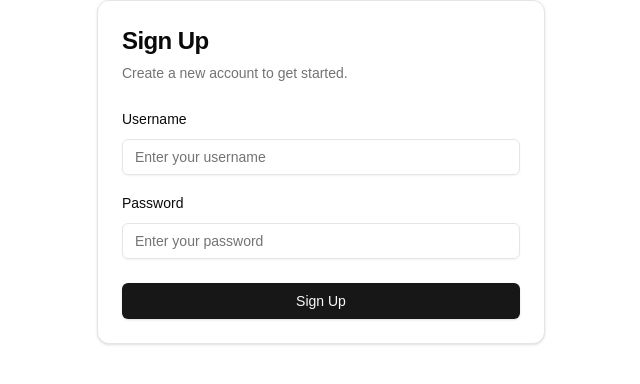
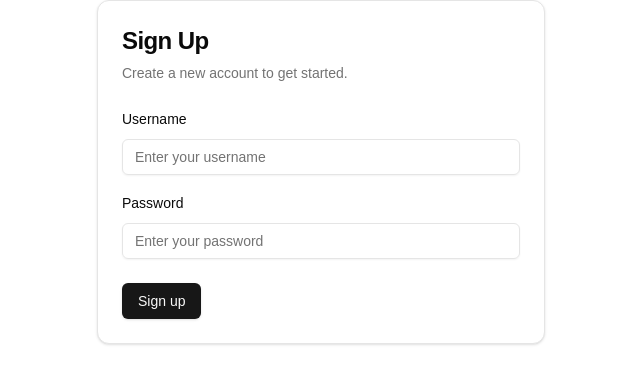
Before and after one commit to bookercodes/minimal-next-auth-example, a Next.js app: page /sign-up in a window 1280 px wide. Shown: the top 384 px of the page, without its empty margins (319-959 px from the left). Built offline with nearby package versions, Linux system fonts and the light colour scheme.

Commit message:
useFormState

```diff
--- a/src/app/actions.ts
+++ b/src/app/actions.ts
@@ -36,6 +36,8 @@ export async function signUp(
 
   password = await bcrypt.hash(password, 10) // Hash the password
 
+  await new Promise((resolve) => setTimeout(resolve, 1000)) // Simulate API call
+
   try {
     const stmt = db.prepare("INSERT INTO users (name, password) VALUES (?, ?)")
     stmt.run(username, password)
--- a/src/app/sign-up/page.tsx
+++ b/src/app/sign-up/page.tsx
@@ -1,6 +1,6 @@
 "use client"
 
-import { useFormState } from "react-dom"
+import { useFormState, useFormStatus } from "react-dom"
 import { useRef } from "react"
 import { Button } from "@/components/ui/button"
 import { Input } from "@/components/ui/input"
@@ -14,10 +14,19 @@ import {
   CardTitle
 } from "@/components/ui/card"
 import { CheckCircle2 } from "lucide-react"
-import { signUp } from "@/app/actions"
+import { signUp, ActionState } from "@/app/actions"
+
+const initialState: ActionState = {}
+
+function Submit() {
+  const status = useFormStatus()
+  return <Button disabled={status.pending}>Sign up</Button>
+}
 
 function SignUpForm() {
-  const [state, formAction] = useFormState(signUp, {})
+  const [state, action] = useFormState(signUp, initialState)
+  const formRef = useRef<HTMLFormElement>(null)
+  const { pending } = useFormStatus()
 
   return (
     <Card className="w-full max-w-md mx-auto">
@@ -25,7 +34,7 @@ function SignUpForm() {
         <CardTitle className="text-2xl font-bold">Sign Up</CardTitle>
         <CardDescription>Create a new account to get started.</CardDescription>
       </CardHeader>
-      <form action={formAction}>
+      <form ref={formRef} action={action}>
         <CardContent className="space-y-4">
           <div className="space-y-2">
             <Label htmlFor="username">Username</Label>
@@ -61,9 +70,7 @@ function SignUpForm() {
           )}
         </CardContent>
         <CardFooter>
-          <Button type="submit" className="w-full">
-            Sign Up
-          </Button>
+          <Submit />
         </CardFooter>
       </form>
     </Card>
```
Also changed, not shown: 1 other file (tests, documents, lock files or other folders).
